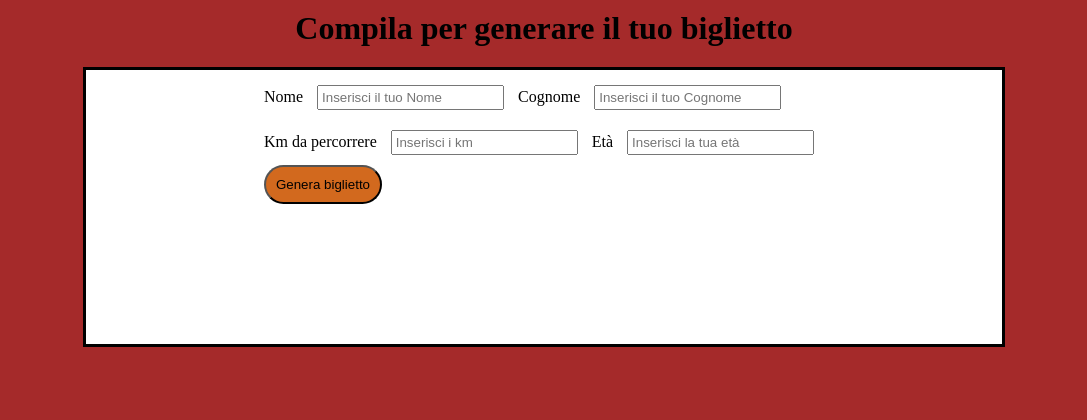
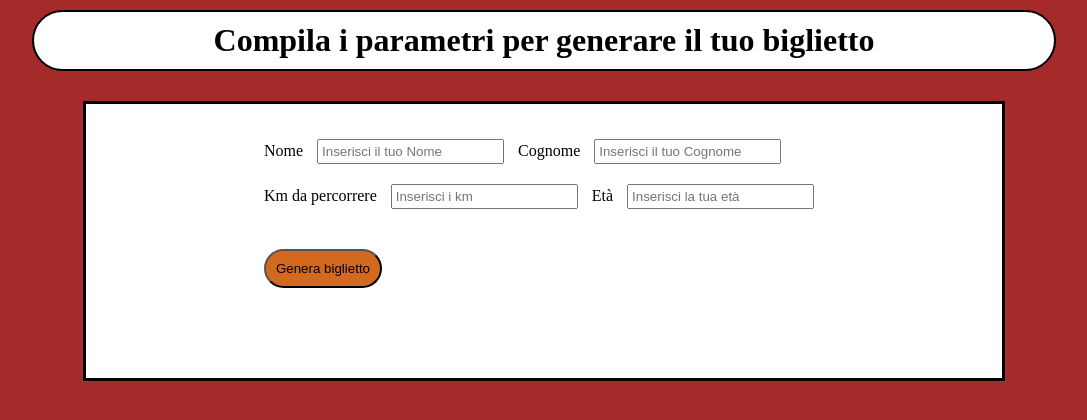
Before and after one commit to LuigiCasale95/js-biglietto-treno-form, a plain HTML site: page Esercizio/index.html in a window 1280 px wide. Shown: the whole page, without its empty margins (96-1183 px from the left). Drawn offline with Linux system fonts and the light colour scheme.

Commit message:
correzioni grafiche

```diff
--- a/Esercizio/index.html
+++ b/Esercizio/index.html
@@ -13,7 +13,7 @@
 <body>
 
     <div id="container">
-        <h1 class="titolo">Compila per generare il tuo biglietto</h1>
+        <h1 class="titolo">Compila i parametri per generare il tuo biglietto</h1>
 
         <div class="boxInput">
             <div class="boxForm">
--- a/Esercizio/main.css
+++ b/Esercizio/main.css
@@ -41,22 +41,30 @@ input {
 .imgTreno {
     width: 200px;
     height: 200px;
+    border-radius: 70px;
+    margin-top: 10px;
     display: inline;
     border: 2px solid #A5292A;
 }
 .bottone {
     margin: 0 auto;
     padding: 10px;
+    margin-top: 30px;
     border-radius: 100px;
     background-color: chocolate;
 
 }
 .titolo {
     margin-top: 10px;
-    margin-bottom: 20px;
+    margin-bottom: 30px;
+    padding: 10px;
     text-align: center;
+    border: 2px solid black;
+    border-radius: 100px;
+    background-color: white;
 }
 .mioForm {
+    margin-top: 20px;
     display: flex;
     justify-content: center;
 }
```
